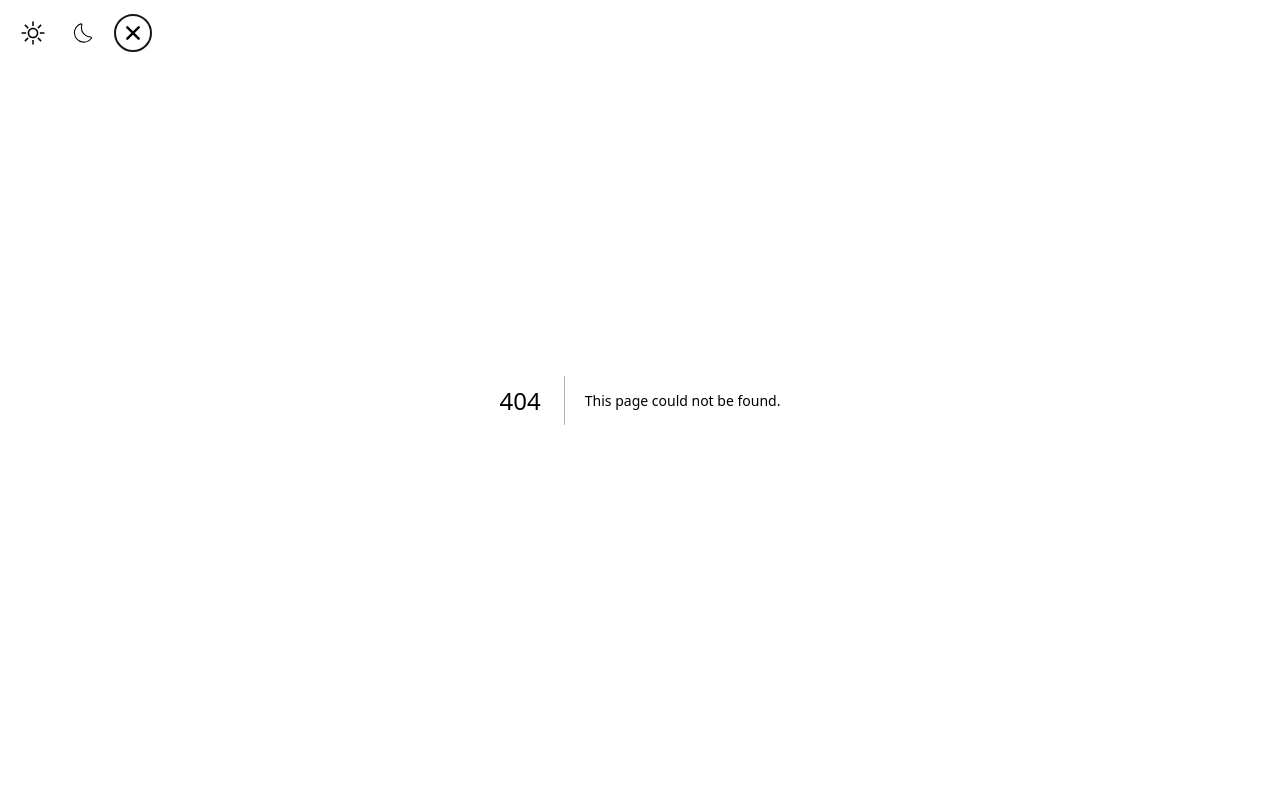
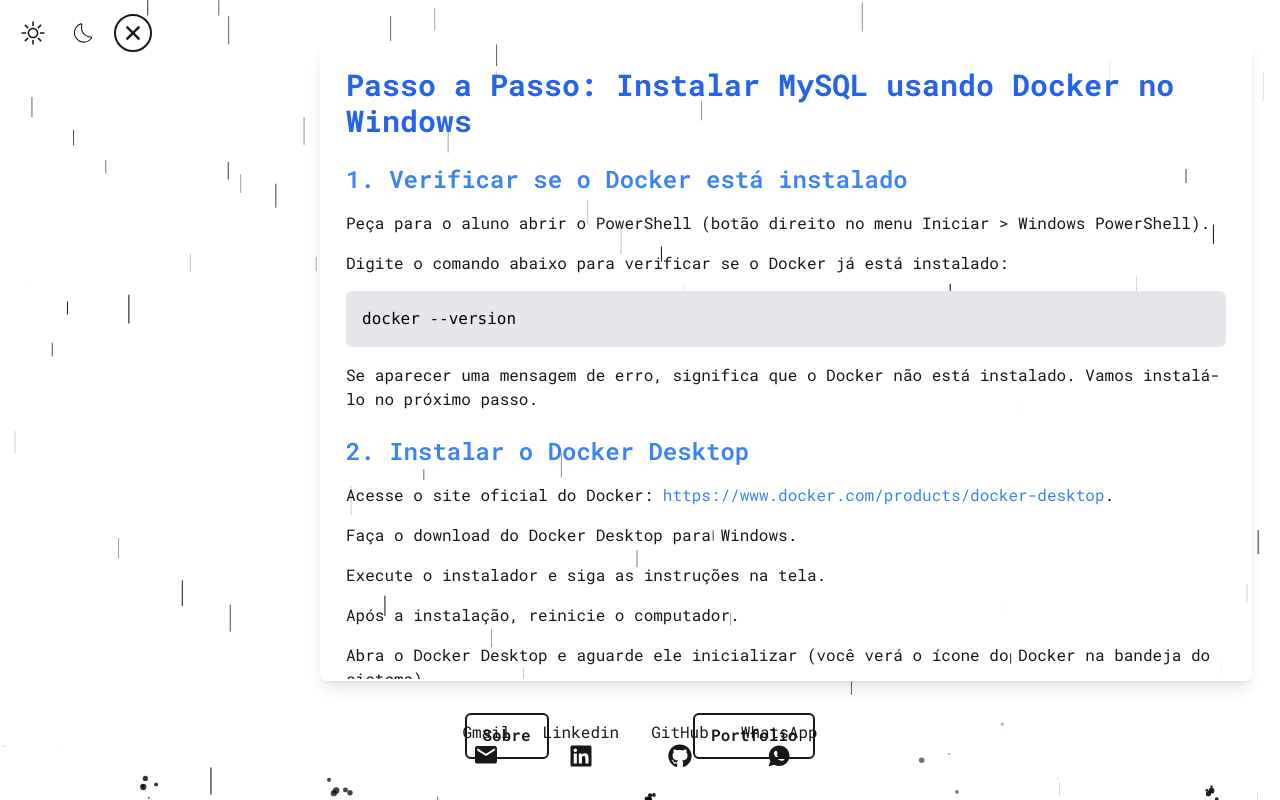
Before and after one commit to Heinrick-Senna/my-next-website, a Next.js app: page /class in a window 1280 px wide. Before the commit this address had no page. Built offline with nearby package versions, Linux system fonts and the light colour scheme.

Commit message:
Updating

```diff
--- /dev/null
+++ b/src/app/class/page.tsx
@@ -0,0 +1,75 @@
+export default function className() {
+    return (
+        <>
+            <section className="overflow-y-auto max-h-[80vh] p-6 bg-class-100 text-white-800 border-solid border-white border-2 rounded-lg shadow-lg">
+                <h1 className="text-3xl font-bold mb-6 text-blue-600">Passo a Passo: Instalar MySQL usando Docker no Windows</h1>
+
+                <h2 className="text-2xl font-semibold mt-6 mb-4 text-blue-500">1. Verificar se o Docker está instalado</h2>
+                <p className="mb-4">Peça para o aluno abrir o PowerShell (botão direito no menu Iniciar {'>'} Windows PowerShell).</p>
+                <p className="mb-4">Digite o comando abaixo para verificar se o Docker já está instalado:</p>
+                <pre className="bg-gray-200 text-black p-4 rounded-md mb-4"><code>docker --version</code></pre>
+                <p className="mb-4">Se aparecer uma mensagem de erro, significa que o Docker não está instalado. Vamos instalá-lo no próximo passo.</p>
+
+                <h2 className="text-2xl font-semibold mt-6 mb-4 text-blue-500">2. Instalar o Docker Desktop</h2>
+                <p className="mb-4">Acesse o site oficial do Docker: <a href="https://www.docker.com/products/docker-desktop" target="_blank" className="text-blue-500 hover:underline">https://www.docker.com/products/docker-desktop</a>.</p>
+                <p className="mb-4">Faça o download do Docker Desktop para Windows.</p>
+                <p className="mb-4">Execute o instalador e siga as instruções na tela.</p>
+                <p className="mb-4">Após a instalação, reinicie o computador.</p>
+                <p className="mb-4">Abra o Docker Desktop e aguarde ele inicializar (você verá o ícone do Docker na bandeja do sistema).</p>
+
+                <h2 className="text-2xl font-semibold mt-6 mb-4 text-blue-500">3. Verificar se o Docker está funcionando</h2>
+                <p className="mb-4">Feche e Abra o PowerShell novamente.</p>
+                <p className="mb-4">Digite o comando:</p>
+                <pre className="bg-gray-200 text-black p-4 rounded-md mb-4"><code>docker --version</code></pre>
+                <p className="mb-4">Se aparecer a versão do Docker, está tudo certo!</p>
+
+                <h2 className="text-2xl font-semibold mt-6 mb-4 text-blue-500">4. Baixar a imagem do MySQL</h2>
+                <p className="mb-4">No PowerShell, digite o comando abaixo para baixar a imagem oficial do MySQL:</p>
+                <pre className="bg-gray-200 text-black p-4 rounded-md mb-4"><code>docker pull mysql:latest</code></pre>
+                <p className="mb-4">Isso vai baixar a versão mais recente do MySQL.</p>
+
+                <h2 className="text-2xl font-semibold mt-6 mb-4 text-blue-500">5. Criar e executar um contêiner MySQL</h2>
+                <p className="mb-4">Agora, vamos criar um contêiner MySQL. Digite o comando abaixo no PowerShell:</p>
+                <pre className="bg-gray-200 text-black p-4 rounded-md mb-4"><code>docker run --name meu-mysql -e MYSQL_ROOT_PASSWORD=senha123 -d -p 3306:3306 mysql:latest</code></pre>
+                <p className="mb-4">Explicação do comando:</p>
+                <ul className="list-disc pl-8 mb-4">
+                    <li><code>--name meu-mysql</code>: Nome do contêiner (pode ser qualquer nome).</li>
+                    <li><code>-e MYSQL_ROOT_PASSWORD=senha123</code>: Define a senha do usuário root do MySQL (substitua "senha123" por uma senha segura).</li>
+                    <li><code>-d</code>: Executa o contêiner em segundo plano (modo "detached").</li>
+                    <li><code>-p 3306:3306</code>: Mapeia a porta 3306 do contêiner para a porta 3306 do seu computador.</li>
+                    <li><code>mysql:latest</code>: Imagem do MySQL que baixamos.</li>
+                </ul>
+
+                <h2 className="text-2xl font-semibold mt-6 mb-4 text-blue-500">6. Verificar se o MySQL está rodando</h2>
+                <p className="mb-4">Para verificar se o contêiner está em execução, digite:</p>
+                <pre className="bg-gray-200 text-black p-4 rounded-md mb-4"><code>docker ps</code></pre>
+                <p className="mb-4">Se aparecer o contêiner <code>meu-mysql</code> na lista, significa que o MySQL está funcionando.</p>
+
+                <h2 className="text-2xl font-semibold mt-6 mb-4 text-blue-500">7. Conectar ao MySQL</h2>
+                <p className="mb-4">Para acessar o MySQL dentro do contêiner, use o comando:</p>
+                <pre className="bg-gray-200 text-black p-4 rounded-md mb-4"><code>docker exec -it meu-mysql mysql -u root -p</code></pre>
+                <p className="mb-4">Quando solicitado, insira a senha que você definiu (<code>senha123</code> no exemplo).</p>
+                <p className="mb-4">Pronto! Agora o aluno está conectado ao MySQL e pode começar a usar o banco de dados.</p>
+
+                <h2 className="text-2xl font-semibold mt-6 mb-4 text-blue-500">8. Comandos básicos para testar</h2>
+                <p className="mb-4">Dentro do MySQL, o aluno pode testar alguns comandos:</p>
+                <p className="mb-4">Mostrar bancos de dados existentes:</p>
+                <pre className="bg-gray-200 text-black p-4 rounded-md mb-4"><code>SHOW DATABASES;</code></pre>
+                <p className="mb-4">Criar um novo banco de dados:</p>
+                <pre className="bg-gray-200 text-black p-4 rounded-md mb-4"><code>CREATE DATABASE teste;</code></pre>
+                <p className="mb-4">Usar um banco de dados:</p>
+                <pre className="bg-gray-200 text-black p-4 rounded-md mb-4"><code>USE teste;</code></pre>
+
+                <h2 className="text-2xl font-semibold mt-6 mb-4 text-blue-500">9. Parar e reiniciar o contêiner</h2>
+                <p className="mb-4">Para parar o contêiner:</p>
+                <pre className="bg-gray-200 text-black p-4 rounded-md mb-4"><code>docker stop meu-mysql</code></pre>
+                <p className="mb-4">Para reiniciar:</p>
+                <pre className="bg-gray-200 text-black p-4 rounded-md mb-4"><code>docker start meu-mysql</code></pre>
+
+                <h2 className="text-2xl font-semibold mt-6 mb-4 text-blue-500">10. Pronto!</h2>
+                <p className="mb-4">Agora o aluno tem o MySQL rodando no Docker e pode praticar à vontade.</p>
+                <p className="mb-4">Se precisar de mais alguma coisa, estou à disposição! 😊</p>
+            </section>
+        </>
+    );
+}
--- a/src/app/layout.tsx
+++ b/src/app/layout.tsx
@@ -1,8 +1,7 @@
 import { Roboto_Mono } from 'next/font/google'
-import { ThemeProvider } from "@/contexts/ThemeContext";
-import ThemeChanger from '@/components/ThemeChanger';
 import type { Metadata } from "next";
 import "./globals.css";
+import { Layout } from '@/components/Layout';
 
 export const metadata: Metadata = {
   title: "Marcelo Senna",
@@ -17,12 +16,9 @@
 export default function RootLayout({ children }: { children: React.ReactNode }) {
   return (
     <html lang="en" className={robotoMono.className}>
-      <ThemeProvider>
-        <body>
-          <ThemeChanger />
-          {children}
-        </body>
-      </ThemeProvider>
+      <Layout>
+        {children}
+      </Layout>
     </html>
   )
 }
--- a/src/components/Portfolio.tsx
+++ b/src/app/portfolio/page.tsx
@@ -1,7 +1,7 @@
 "use client"
 
 import { KeenSliderHooks, KeenSliderInstance, KeenSliderOptions, KeenSliderPlugin, SliderInstance } from "keen-slider";
-import Card, { IProjectCard } from "./Card";
+import Card, { IProjectCard } from "@/components/Card";
 import 'keen-slider/keen-slider.min.css'
 import { useKeenSlider } from 'keen-slider/react'
 import { use, useEffect, useState } from "react";
--- a/src/components/Card.tsx
+++ b/src/components/Card.tsx
@@ -1,5 +1,3 @@
-"use client"
-
 export interface IProjectCard {
     name: string;
     projectType: 'Frontend' | 'Backend' | 'Fullstack';
--- /dev/null
+++ b/src/components/Layout.tsx
@@ -0,0 +1,27 @@
+'use client'
+
+import { ThemeProvider } from "@/contexts/ThemeContext";
+import MenuList from "./MenuList";
+import RainEffect from "./RainEffect";
+import SocialLinks from "./SocialLinks";
+import ThemeChanger from "./ThemeChanger";
+
+export function Layout({ children }: { children: React.ReactNode }) {
+    return (
+        <ThemeProvider>
+            <body>
+                <ThemeChanger />
+                <RainEffect />
+                <div className="relative grid grid-rows-[1fr_auto] items-center justify-items-center min-h-screen p-12 md:p-8">
+                    <main className="lg:absolute flex flex-col gap-8 items-center sm:items-start z-10 mb-12 lg:mb-0 max-w-[calc(100%-6rem)] md:max-w-[50vw]">
+                        {children}
+                        <MenuList />
+                    </main>
+                    <footer className="flex gap-6 flex-wrap items-center justify-center self-end relative z-10">
+                        <SocialLinks />
+                    </footer>
+                </div>
+            </body>
+        </ThemeProvider>
+    )
+}
--- a/src/components/MenuList.tsx
+++ b/src/components/MenuList.tsx
@@ -1,18 +1,17 @@
-import { Dispatch, SetStateAction } from 'react';
-import { TPages } from './Container';
 import './MenuList.css'
+import Link from 'next/link';
 
 const menuItem = `radius-2 px-4 py-2 font-semibold rounded-md border-2 border-current border-solid cursor-pointer menu-item`;
 
-export default function MenuList({ setPage, page }: { setPage: Dispatch<SetStateAction<TPages>>, page: TPages }) {
+export default function MenuList() {
     return (
         <ul className="w-full flex justify-evenly menu-list select-none min-w-[15vw]">
-            <li onClick={() => setPage('about')} className={menuItem}>
+            <Link href={'/about'} className={menuItem}>
                 <span>Sobre</span>
-            </li>
-            <li onClick={() => setPage('portfolio')} className={menuItem}>
+            </Link>
+            <Link href={'portfolio'} className={menuItem}>
                 <span>Portfolio</span>
-            </li>
+            </Link>
         </ul>
     );
 }
--- a/src/components/ThemeChanger.tsx
+++ b/src/components/ThemeChanger.tsx
@@ -1,6 +1,6 @@
 "use client"
 
-import { ThemeContext, ThemeState } from "@/contexts/ThemeContext";
+import { ThemeContext, ThemeProvider, ThemeState } from "@/contexts/ThemeContext";
 import { useContext, useState } from "react";
 import { CiDark } from "react-icons/ci";
 import { TfiShine } from "react-icons/tfi";
@@ -8,7 +8,7 @@
 import { IoClose } from "react-icons/io5";
 
 export default function ThemeChanger() {
-    const { themeState, setThemeState } = useContext(ThemeContext);
+    const { theme, themeState, setThemeState } = useContext(ThemeContext);
     const [hover, setHover] = useState<ThemeState | null>(null);
     const gap = '.75rem';
 
--- a/src/contexts/ThemeContext.tsx
+++ b/src/contexts/ThemeContext.tsx
@@ -1,5 +1,3 @@
-'use client';
-
 import React, { createContext, useState, useEffect, Dispatch, SetStateAction } from 'react';
 
 export type ThemeOption = 'light' | 'dark';
@@ -14,40 +12,35 @@
 export const ThemeContext = createContext<ThemeContextProps>({
   theme: 'dark',
   themeState: 'system',
-  // theme: localStorage.getItem('theme') as ThemeOption || window.matchMedia('(prefers-color-scheme: dark)').matches ? 'dark' : 'light',
-  // themeState: localStorage.getItem('theme') as ThemeOption || 'system',
-  setThemeState: (value) => { }
+  setThemeState: () => {}
 });
 
-// Important setThemeState is used as setTheme just renaming
 export const ThemeProvider: React.FC<{ children: React.ReactNode }> = ({ children }) => {
-  const [theme, setTheme] = useState<ThemeOption>(() => {
-    if (typeof window !== "undefined") {
-      return window.localStorage.getItem('theme') as ThemeOption || window.matchMedia('(prefers-color-scheme: dark)').matches ? 'dark' : 'light'
-    }
-    return 'dark'
-  });
+  const [theme, setTheme] = useState<ThemeOption>('dark');
+  const [themeState, setThemeState] = useState<ThemeState>('system');
 
-  const [themeState, setThemeState] = useState<ThemeState>(() => {
-    if (typeof window !== 'undefined') {
-      return window.localStorage.getItem('theme') as ThemeOption || 'system'
-    }
-    return 'system'
-  });
+  useEffect(() => {
+    const storedTheme = window.localStorage.getItem('theme') as ThemeOption;
+    const mediaQuery = window.matchMedia('(prefers-color-scheme: dark)');
+
+    const initialTheme = storedTheme || (mediaQuery.matches ? 'dark' : 'light');
+    const initialThemeState = storedTheme || 'system';
+
+    setTheme(initialTheme);
+    setThemeState(initialThemeState);
+  }, []);
 
   useEffect(() => {
     const mediaQuery = window.matchMedia('(prefers-color-scheme: dark)');
 
-    if (themeState != 'system') {
+    if (themeState !== 'system') {
       window.localStorage.setItem('theme', themeState);
       document.body.setAttribute('class', themeState);
-
-      setTheme(themeState)
+      setTheme(themeState);
     } else {
       window.localStorage.removeItem('theme');
       document.body.removeAttribute('class');
-
-      setTheme(mediaQuery.matches ? 'dark' : 'light')
+      setTheme(mediaQuery.matches ? 'dark' : 'light');
     }
 
     const handleChange = () => {
@@ -61,7 +54,6 @@
     return () => {
       mediaQuery.removeEventListener('change', handleChange);
     };
-
   }, [themeState]);
 
   return (
```
Also changed, not shown: src/app/about/page.tsx (renamed from src/components/About.tsx, +4 -4 lines), src/app/page.tsx (+5 -15 lines), src/components/Container.tsx (deleted, +0 -22 lines), src/components/Title.tsx (deleted, +0 -9 lines).
